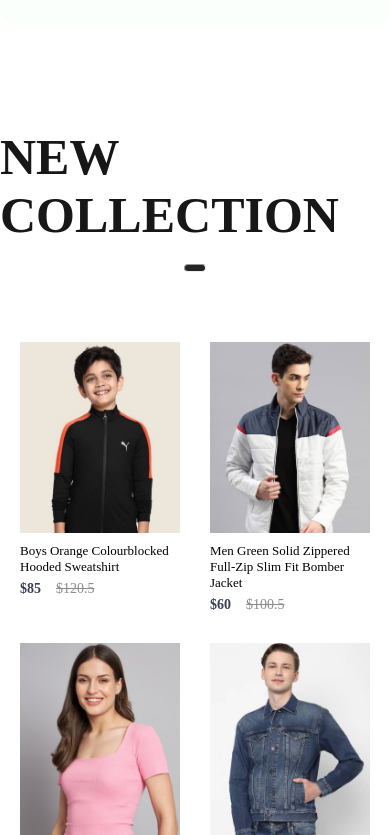
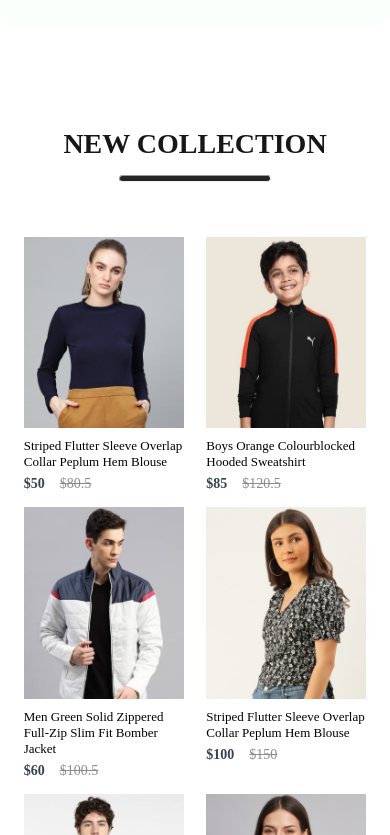
Before and after one commit to David2008-coder/Ecommerce-website, a React (Vite) app: page / in a window 390 px wide. Shown: the part 2309-3144 px from the top of the page. Built offline with nearby package versions, Linux system fonts and the light colour scheme.

Commit message:
Refactor NewCollection CSS for layout adjustments

```diff
--- a/src/Components/NewCollection/NewCollection.css
+++ b/src/Components/NewCollection/NewCollection.css
@@ -2,25 +2,49 @@
   display: flex;
   flex-direction: column;
   align-items: center;
-  gap: 20px;
-  margin-bottom: 100px;
+  gap: 15px;
+  margin-bottom: 80px;
+  padding: 0 20px;
 }
+
 .new-collections h1 {
   color: #171717;
-  font-size: 50px;
+  font-size: 40px;
   font-weight: 600;
+  text-align: center;
 }
 
 .new-collections hr {
-  width: 20px;
-  height: 6px;
+  width: 150px;
+  height: 5px;
   border-radius: 10px;
   background: #252525;
 }
 
 .collections {
   display: grid;
-  grid-template-columns: 1fr 1fr 1fr 1fr;
-  margin-top: 50px;
-  gap: 30px;
+  grid-template-columns: repeat(4, 1fr);
+  margin-top: 40px;
+  gap: 25px;
+  width: 100%;
+  max-width: 1280px;
+  justify-items: center;
 }
+
+/* Mobile */
+@media (max-width: 1100px) {
+  .collections {
+    grid-template-columns: repeat(3, 1fr);
+  }
+}
+
+@media (max-width: 800px) {
+  .new-collections h1 {
+    font-size: 28px;
+  }
+
+  .collections {
+    grid-template-columns: repeat(2, 1fr);
+    gap: 15px;
+  }
+}
```
